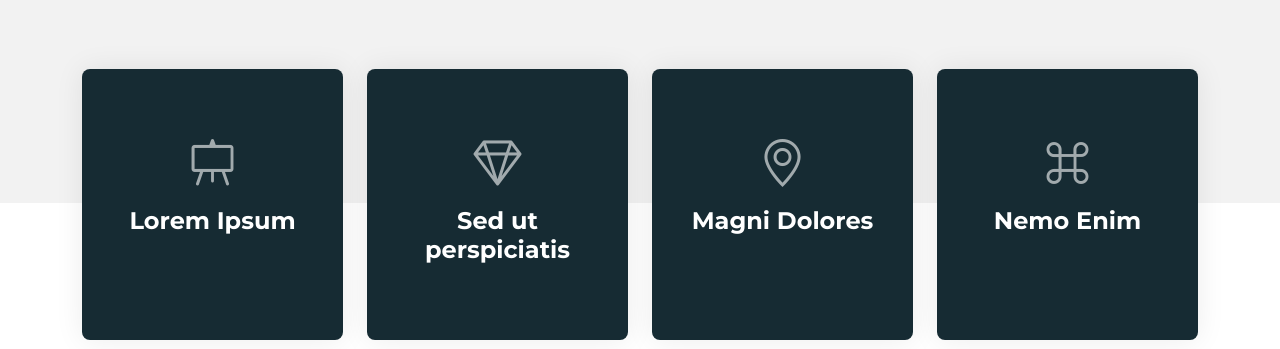
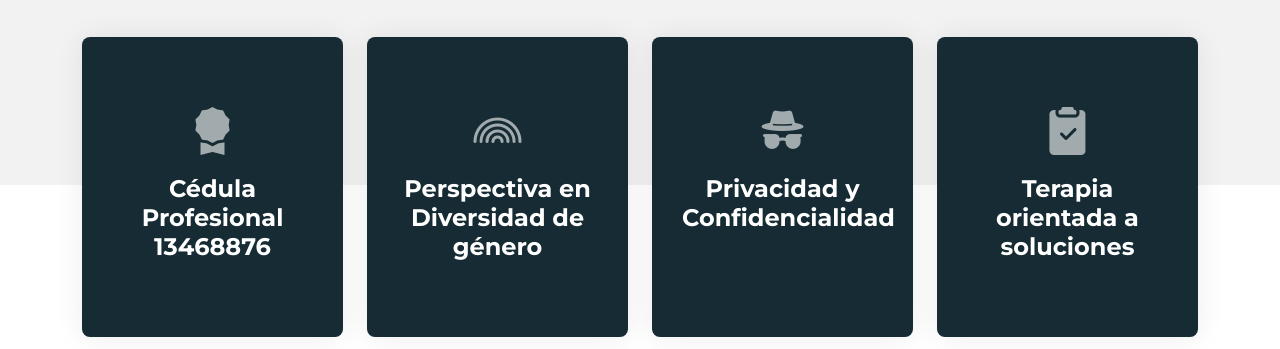
Before and after one commit to LeccStar/PsicoterapiaEnLinea, a website: page index.html in a window 1280 px wide. Shown: the part 603-952 px from the top of the page. Drawn offline with nearby package versions, Linux system fonts and the light colour scheme.

Commit message:
Changes icon boxes section

```diff
--- a/assets/css/main.css
+++ b/assets/css/main.css
@@ -23,7 +23,7 @@
   --color-primary: #F2F2F2;
   --color-secondary: #3B5947;
   --colo-darkBlue: #162B33;
-  --color-lightblue:#446F80;
+  --color-lightblue: #446F80;
 }
 
 /* Smooth scroll behavior */
@@ -240,7 +240,7 @@ section {
 # Header
 --------------------------------------------------------------*/
 .topbar {
-  background: linear-gradient(90deg,#446F80,#162B33);
+  background: linear-gradient(90deg, #446F80, #162B33);
   height: 40px;
   font-size: 14px;
   transition: all 0.5s;
@@ -1981,6 +1981,18 @@ section {
   font-size: 24px;
 }
 
+@media (max-width: 1200px) {
+  .hero .icon-box {
+    padding: 10px 10px;
+  }
+
+  .hero .icon-box .title {
+    font-weight: 450;
+    margin-bottom: 10px;
+    font-size: 16px;
+  }
+}
+
 .hero .icon-box .title a {
   color: #fff;
   transition: 0.3s;
--- a/index.html
+++ b/index.html
@@ -93,33 +93,32 @@
 
     <div class="icon-boxes position-relative">
       <div class="container position-relative">
-        <div class="row gy-4 mt-5">
-
-          <div class="col-xl-3 col-md-6" data-aos="fade-up" data-aos-delay="100">
+        <div class="row gy-4 mt-3">
+          <div class="col-6 col-xl-3" data-aos="fade-up" data-aos-delay="100">
             <div class="icon-box">
-              <div class="icon"><i class="bi bi-easel"></i></div>
-              <h4 class="title"><a href="" class="stretched-link">Lorem Ipsum</a></h4>
+              <div class="icon"><i class="bi bi-award-fill"></i></div>
+              <h4 class="title"><a class="stretched-link">Cédula Profesional 13468876</a></h4>
             </div>
           </div><!--End Icon Box -->
 
-          <div class="col-xl-3 col-md-6" data-aos="fade-up" data-aos-delay="200">
+          <div class="col-6 col-xl-3" data-aos="fade-up" data-aos-delay="200">
             <div class="icon-box">
-              <div class="icon"><i class="bi bi-gem"></i></div>
-              <h4 class="title"><a href="" class="stretched-link">Sed ut perspiciatis</a></h4>
+              <div class="icon"><i class="bi bi-rainbow"></i></div>
+              <h4 class="title"><a class="stretched-link">Perspectiva en Diversidad de género</a></h4>
             </div>
           </div><!--End Icon Box -->
 
-          <div class="col-xl-3 col-md-6" data-aos="fade-up" data-aos-delay="300">
+          <div class="col-6 col-xl-3" data-aos="fade-up" data-aos-delay="300">
             <div class="icon-box">
-              <div class="icon"><i class="bi bi-geo-alt"></i></div>
-              <h4 class="title"><a href="" class="stretched-link">Magni Dolores</a></h4>
+              <div class="icon"><i class="bi bi-incognito"></i></div>
+              <h4 class="title"><a class="stretched-link">Privacidad y Confidencialidad</a></h4>
             </div>
           </div><!--End Icon Box -->
 
-          <div class="col-xl-3 col-md-6" data-aos="fade-up" data-aos-delay="500">
+          <div class="col-6 col-xl-3" data-aos="fade-up" data-aos-delay="400">
             <div class="icon-box">
-              <div class="icon"><i class="bi bi-command"></i></div>
-              <h4 class="title"><a href="" class="stretched-link">Nemo Enim</a></h4>
+              <div class="icon"><i class="bi bi-clipboard2-check-fill"></i></div>
+              <h4 class="title"><a class="stretched-link">Terapia orientada a soluciones</a></h4>
             </div>
           </div><!--End Icon Box -->
 
```
Also changed, not shown: Readme.txt (deleted).
